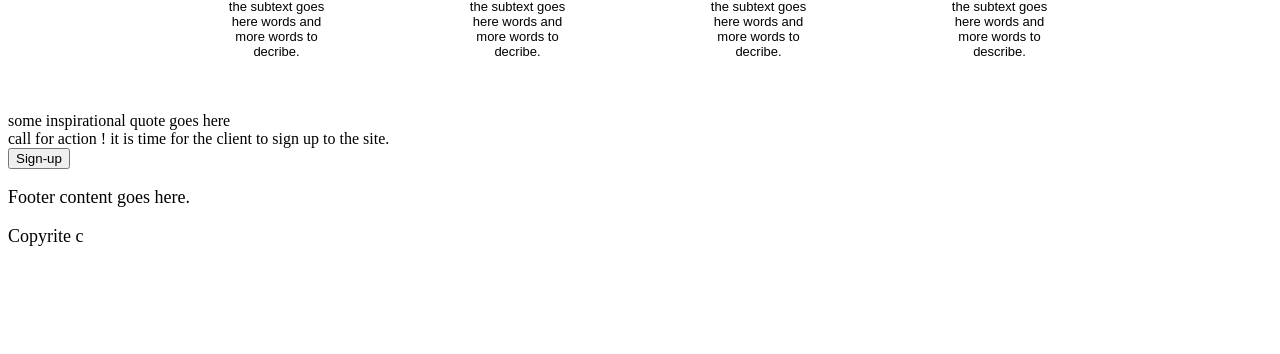
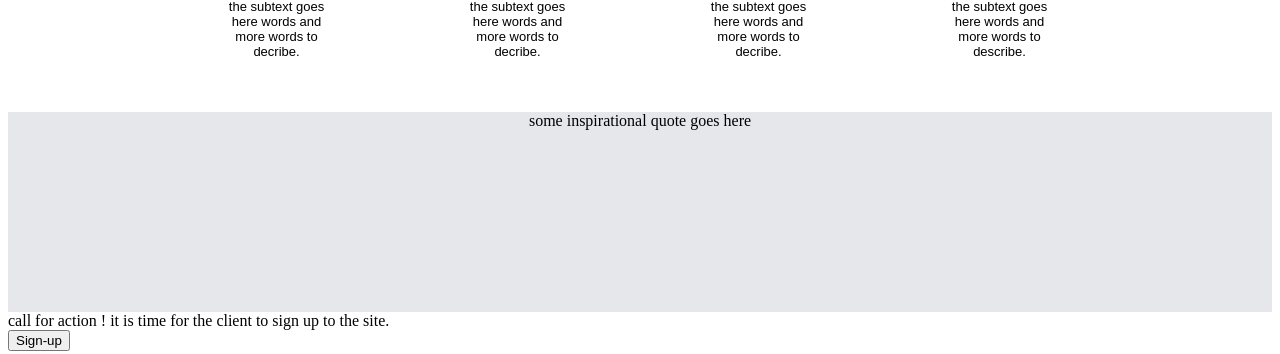
Before and after one commit to JoshuaLaloyo/odin-landing-page, a plain HTML site: page index.html in a window 1280 px wide. Shown: the part 625-979 px from the top of the page. Before the commit the page ends 890 px from the top, so only its background shows below. Drawn offline with Linux system fonts and the light colour scheme.

Commit message:
styled the .quote class to have a colred background.

```diff
--- a/landing.css
+++ b/landing.css
@@ -90,4 +90,10 @@ img {
     justify-content: space-around;
     margin: 0 150px 0 150px;
 }
-.
+.quote {
+    text-align: center;
+    background-color: #e5e7eb;
+    width: 100%;
+    height: 200px;
+    margin: 0;
+}
```
